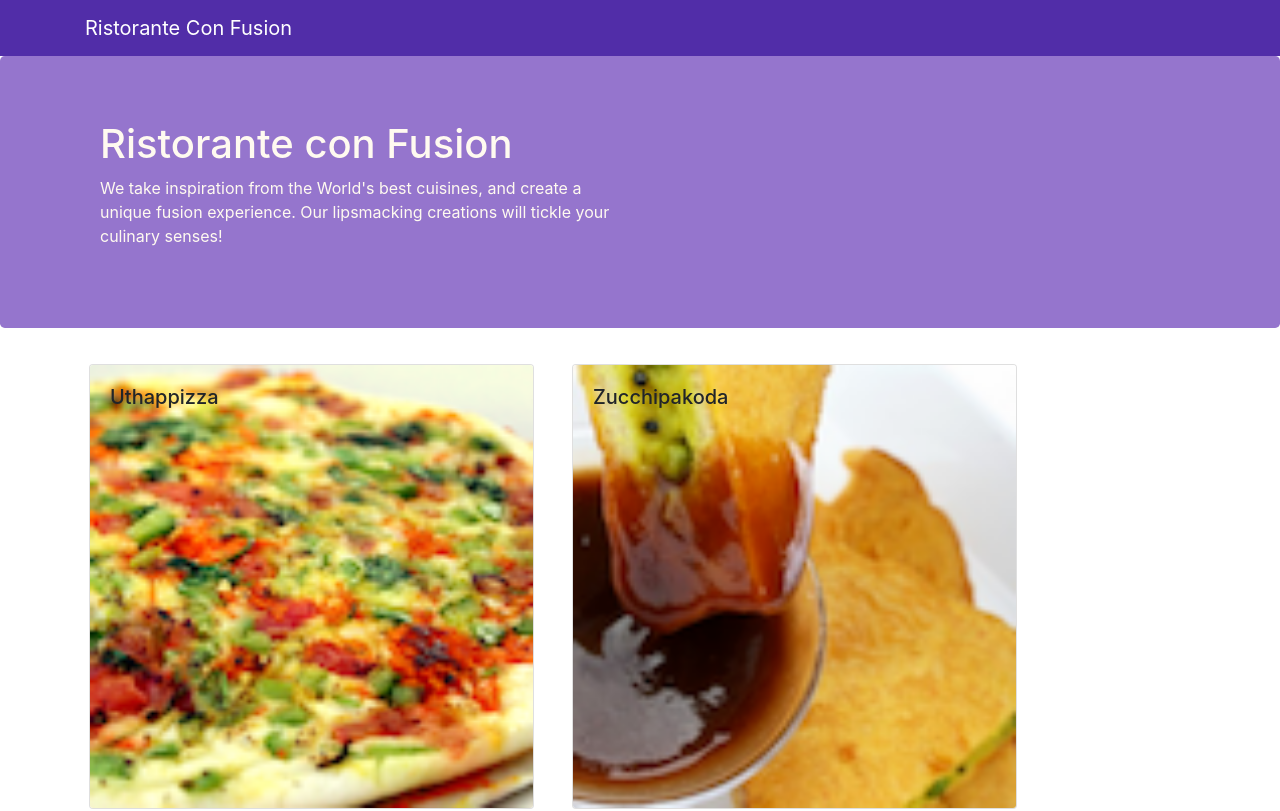
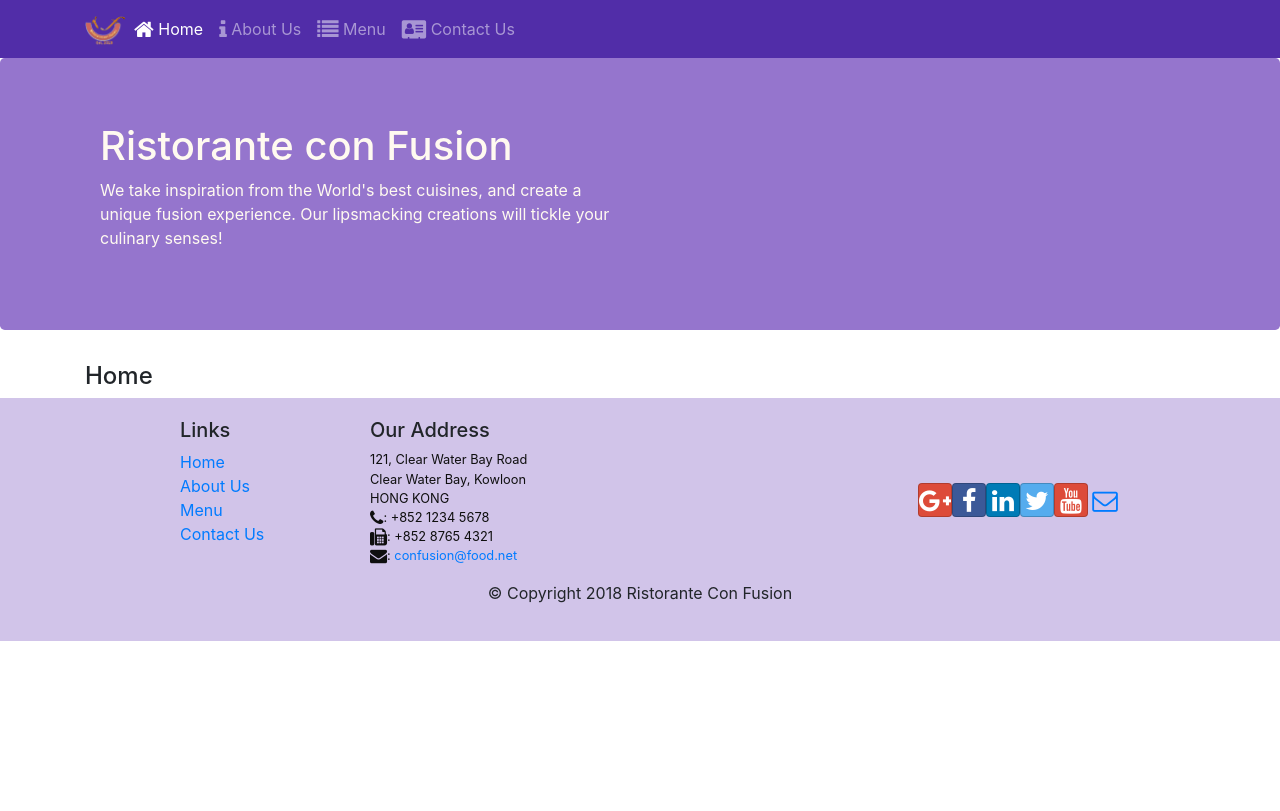
Before and after one commit to TungPhan2808/React, a React (Create React App) app: page /home in a window 1280 px wide. Shown: the top 811 px of the page. Built offline with nearby package versions, Linux system fonts and the light colour scheme.

Commit message:
React Router

```diff
--- a/package.json
+++ b/package.json
@@ -12,6 +12,7 @@
     "react": "^18.2.0",
     "react-dom": "^18.2.0",
     "react-popper": "0.9.2",
+    "react-router-dom": "4.2.2",
     "react-scripts": "5.0.1",
     "reactstrap": "5.0.0",
     "web-vitals": "^2.1.0"
--- a/src/App.js
+++ b/src/App.js
@@ -1,13 +1,16 @@
 import React, { Component } from "react";
 import Main from "./components/MainComponent";
 import "./App.css";
+import { BrowserRouter } from "react-router-dom";
 //App is a React component class that receives parameters and calls props (properties)
 class App extends Component {
   render() {
     return (
-      <div>
-        <Main />
-      </div>
+      <BrowserRouter>
+        <div>
+          <Main />
+        </div>
+      </BrowserRouter>
     );
   }
 }
--- a/src/components/FooterComponent.js
+++ b/src/components/FooterComponent.js
@@ -1,5 +1,5 @@
 import React from "react";
-
+import { Link } from "react-router-dom";
 function Footer(props) {
   return (
     <div className="footer">
@@ -10,19 +10,19 @@
 
             <ul className="list-unstyled">
               <li>
-                <a href="#">Home</a>
+                <Link to="/home">Home</Link>
               </li>
 
               <li>
-                <a href="#">About</a>
+                <Link to="/aboutus">About Us</Link>
               </li>
 
               <li>
-                <a href="#">Menu</a>
+                <Link to="/menu">Menu</Link>
               </li>
 
               <li>
-                <a href="contactus.html">Contact</a>
+                <Link to="/contactus">Contact Us</Link>
               </li>
             </ul>
           </div>
--- a/src/components/HeaderComponent.js
+++ b/src/components/HeaderComponent.js
@@ -1,13 +1,71 @@
 import React, { Component } from "react";
-import { Navbar, NavbarBrand, Jumbotron } from "reactstrap";
+import {
+  Nav,
+  Navbar,
+  NavbarBrand,
+  NavbarToggler,
+  Collapse,
+  NavItem,
+  Jumbotron,
+} from "reactstrap";
 
+import { NavLink } from "react-router-dom";
 class Header extends Component {
+  constructor(props) {
+    super(props);
+    this.state = {
+      isNavOpen: false,
+    };
+    this.toggleNav = this.toggleNav.bind(this);
+  }
+
+  toggleNav() {
+    this.setState({
+      isNavOpen: !this.state.isNavOpen,
+    });
+  }
   render() {
     return (
       <React.Fragment>
-        <Navbar dark>
+        <Navbar dark expand="md">
           <div className="container">
-            <NavbarBrand href="/">Ristorante Con Fusion</NavbarBrand>
+            <NavbarToggler onClick={this.toggleNav} />
+            <NavbarBrand className="mr-auto" href="/">
+              <img
+                src="assets/images/logo.png"
+                height="30"
+                width="41"
+                alt="Ristorante Con Fusion"
+              />
+            </NavbarBrand>
+            <Collapse isOpen={this.state.isNavOpen} navbar>
+              <Nav navbar>
+                <NavItem>
+                  <NavLink className="nav-link" to="/home">
+                    <span className="fa fa-home fa-lg"></span> Home
+                  </NavLink>
+                </NavItem>
+
+                <NavItem>
+                  <NavLink className="nav-link" to="/aboutus">
+                    <span className="fa fa-info fa-lg"></span> About Us
+                  </NavLink>
+                </NavItem>
+
+                <NavItem>
+                  <NavLink className="nav-link" to="/menu">
+                    <span className="fa fa-list fa-lg"></span> Menu
+                  </NavLink>
+                </NavItem>
+
+                <NavItem>
+                  <NavLink className="nav-link" to="/contactus">
+                    <span className="fa fa-address-card fa-lg"></span> Contact
+                    Us
+                  </NavLink>
+                </NavItem>
+              </Nav>
+            </Collapse>
           </div>
         </Navbar>
         <Jumbotron>
--- /dev/null
+++ b/src/components/HomeComponent.js
@@ -0,0 +1,11 @@
+import React from "react";
+
+function Home() {
+  return (
+    <div className="container">
+      <h4>Home</h4>
+    </div>
+  );
+}
+
+export default Home;
--- a/src/components/MainComponent.js
+++ b/src/components/MainComponent.js
@@ -1,10 +1,11 @@
-import { Navbar, NavbarBrand } from "reactstrap";
+import Home from "./HomeComponent";
 import React, { Component } from "react";
 import Menu from "./MenuComponent";
 import { DISHES } from "../shared/dishes";
 import DishDetail from "./DishdetailComponent";
 import Header from "./HeaderComponent";
 import Footer from "./FooterComponent";
+import { Switch, Route, Redirect } from "react-router-dom";
 //App is a React component class that receives parameters and calls props (properties)
 class Main extends Component {
   constructor(props) {
@@ -14,25 +15,23 @@
       selectedDish: null,
     };
   }
-  onDishSelect(dishId) {
-    this.setState({ selectedDish: dishId });
-  }
+
   render() {
+    const HomePage = () => {
+      return <Home />;
+    };
     return (
       <div>
         <Header />
-
-        <Menu
-          dishes={this.state.dishes}
-          onClick={(dishId) => this.onDishSelect(dishId)}
-        />
-        <DishDetail
-          dish={
-            this.state.dishes.filter(
-              (dish) => dish.id === this.state.selectedDish
-            )[0]
-          }
-        />
+        <Switch>
+          <Route path="/home" component={HomePage} />
+          <Route
+            exact
+            path="/menu"
+            component={() => <Menu dishes={this.state.dishes} />}
+          />
+          <Redirect to="/home" />
+        </Switch>
         <Footer />
       </div>
     );
```
Also changed, not shown: 1 other file (tests, documents, lock files or other folders).
